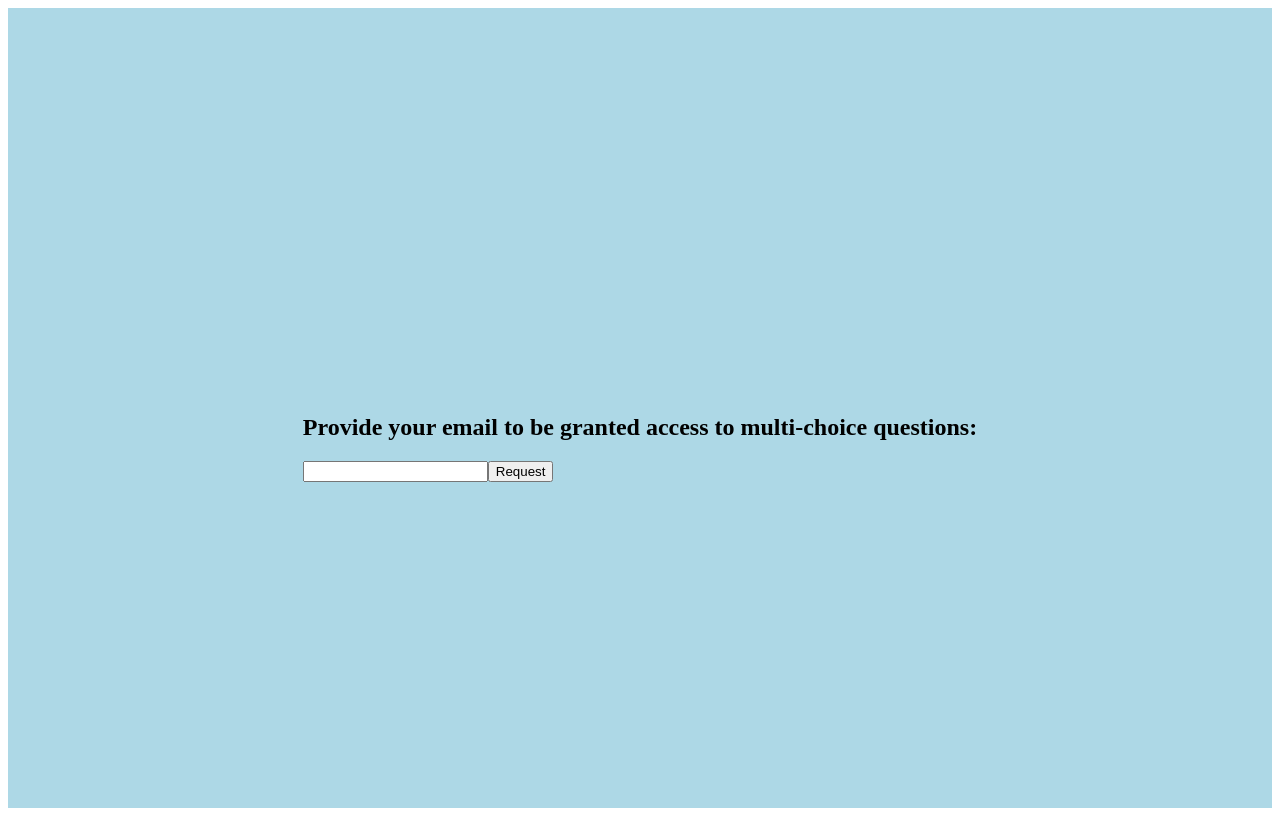
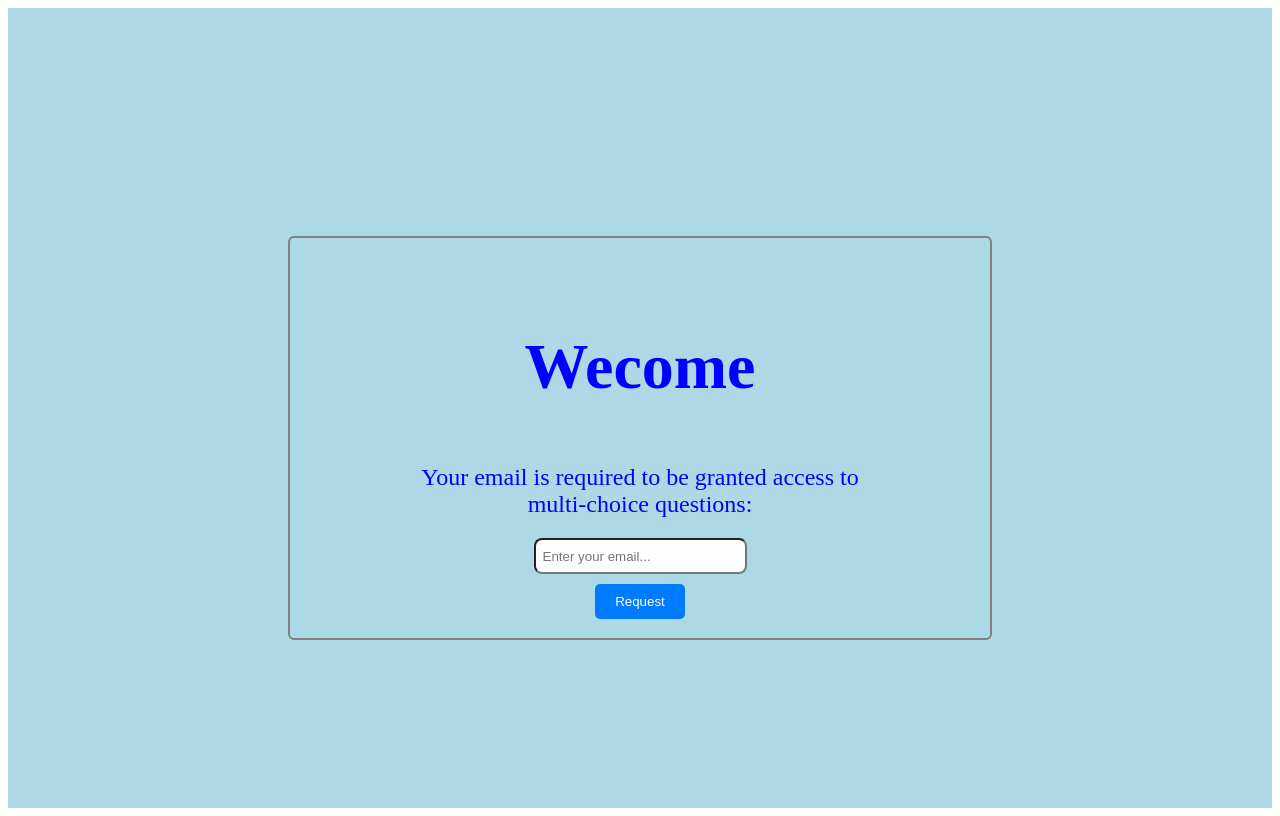
Before and after one commit to amuzatk/organogram-fe-test, a Next.js app: page / in a window 1280 px wide. Built offline with nearby package versions, Linux system fonts and the light colour scheme.

Commit message:
login page

```diff
--- a/__style/global.style.ts
+++ b/__style/global.style.ts
@@ -10,18 +10,18 @@ export const GlobalStyle = createGlobalStyle`
   text-decoration: none;
   cursor: pointer;
 }
-img{
+/* img{
   max-width:100%;
   height: auto;
-}
+} */
 
-* {
+/* * {
   box-sizing: border-box;
   margin: 0;
   padding: 0;
-}
+} */
 
- body,
+ /* body,
  html{
   font-family: var(--Primary-font) ;
   margin: 0;
@@ -42,21 +42,21 @@ img{
   .blog-modal{
     z-index: 2000 !important;
   }
- }
-p,
+ } */
+/* p,
 a, span, div {
   font-family: var(--Primary-font) ;
 margin: 0;
-}
+} */
 
-h1,
+/* h1,
 h2,
 h3,
 h4,
 h6 {
   font-family: var(--Primary-font) ;
   margin-bottom: 0;
-}
+} */
 `;
 
 export const HeadingText = styled.h2<{
--- a/component/tokenForm.tsx
+++ b/component/tokenForm.tsx
@@ -1,11 +1,84 @@
-// components/TokenForm.tsx
+// import React, { useState } from 'react';
+// import { fetchToken } from '../redux/thunks/tokenThunks';
+// import { useAppDispatch } from '../redux/store/hooks';
+// import styled from 'styled-components';
+// import { StyledDiv } from '@/__style/ui-block.style';
+// import { HeadingText } from '@/__style/global.style';
+// import Button from './Button';
+
+// const TokenForm = () => {
+//   const dispatch = useAppDispatch();
+//   const [email, setEmail] = useState('');
+
+//   const handleSubmit = (e: React.FormEvent) => {
+//     e.preventDefault();
+//     dispatch(fetchToken(email));
+//   };
+
+//   const handleEmailChange = (e: React.ChangeEvent<HTMLInputElement>) => {
+//     setEmail(e.target.value);
+//   };
+
+//   return (
+//     <StyledContainer>
+//       <HeadingText
+//       color='blue'
+//       fsize='24px'
+//       fw='400'
+//       >
+//         Your email is required to be granted access to multi-choice questions:
+//         </HeadingText>
+//       <StyledForm onSubmit={handleSubmit}>
+//         <input type="email" value={email} placeholder='Enter your email...' onChange={handleEmailChange} />
+//         <StyledButto type="submit">Request</StyledButto>
+//       </StyledForm>
+//     </StyledContainer>
+//   );
+// };
+
+// export default TokenForm;
+// const StyledContainer = styled(StyledDiv)`
+// /* border: 1px solid red; */
+// max-width: 800px;
+// display: flex;
+// flex-direction: column;
+// justify-content: center;
+// align-items: center;
+// `;
+
+// const StyledForm = styled.form`
+// /* border: 1px solid red; */
+// /* max-width: 800px; */
+// display: flex;
+// flex-direction: column;
+// justify-content: center;
+// align-items: center;
+// row-gap: 10px;
+
+// input{
+//   height: 30px;
+//   width: 200px;
+//   border-radius: 8px;
+//   padding-left: 7px;
+// }
+// `;
+
+// const StyledButto= styled(Button)`
+// /* border: 1px solid red; */
+// `;
+
 import React, { useState } from 'react';
 import { fetchToken } from '../redux/thunks/tokenThunks';
 import { useAppDispatch } from '../redux/store/hooks';
+import styled from 'styled-components';
+import { StyledDiv } from '@/__style/ui-block.style';
+import { HeadingText } from '@/__style/global.style';
+import Button from './Button';
 
 const TokenForm = () => {
   const dispatch = useAppDispatch();
   const [email, setEmail] = useState('');
+  const [isValidEmail, setIsValidEmail] = useState(false);
 
   const handleSubmit = (e: React.FormEvent) => {
     e.preventDefault();
@@ -13,18 +86,76 @@ const TokenForm = () => {
   };
 
   const handleEmailChange = (e: React.ChangeEvent<HTMLInputElement>) => {
-    setEmail(e.target.value);
+    const inputEmail = e.target.value;
+    setEmail(inputEmail);
+    // Check if the input email is valid
+    setIsValidEmail(validateEmail(inputEmail));
+  };
+
+  const validateEmail = (inputEmail: string) => {
+    // Simple email validation using regex
+    const regex = /^[^\s@]+@[^\s@]+\.[^\s@]+$/;
+    return regex.test(inputEmail);
   };
 
   return (
-    <div>
-      <h2>Provide your email to be granted access to multi-choice questions:</h2>
-      <form onSubmit={handleSubmit}>
-        <input type="email" value={email} onChange={handleEmailChange} />
-        <button type="submit">Request</button>
-      </form>
-    </div>
+    <StyledContainer>
+      <StyledHeader color='blue' fsize='64px' fw='600' pb='20px' >
+        Wecome
+      </StyledHeader>
+      <StyledHeader color='blue' fsize='24px' fw='400' pb='20px' >
+        Your email is required to be granted access to multi-choice questions:
+      </StyledHeader>
+      <StyledForm onSubmit={handleSubmit}>
+        <input type="email" value={email} placeholder='Enter your email...' onChange={handleEmailChange} />
+        <StyledButton type="submit" disabled={!isValidEmail}>
+          Request
+        </StyledButton>
+      </StyledForm>
+    </StyledContainer>
   );
 };
 
 export default TokenForm;
+
+const StyledContainer = styled(StyledDiv)`
+  max-width: 700px;
+  display: flex;
+  flex-direction: column;
+  justify-content: center;
+  align-items: center;
+  border: 2px solid grey;
+  border-radius: 6px;
+  min-height: 400px;
+`;
+
+const StyledForm = styled.form`
+  display: flex;
+  flex-direction: column;
+  justify-content: center;
+  align-items: center;
+  row-gap: 10px;
+
+  input {
+    height: 30px;
+    width: 200px;
+    border-radius: 8px;
+    padding-left: 7px;
+  }
+`;
+
+const StyledButton = styled(Button)`
+  /* Add your button styles here */
+`;
+const StyledHeader = styled(HeadingText)`
+display: flex;
+text-align: center;
+
+@media only screen and (min-width: 768px) {
+  /* border: 1px solid green */
+padding: 20px 100px;
+}
+`;
+// @media only screen and (min-width:768px){
+
+// }
```
Also changed, not shown: pages/index.tsx (+0 -140 lines), types/questions.ts (+0 -7 lines).
